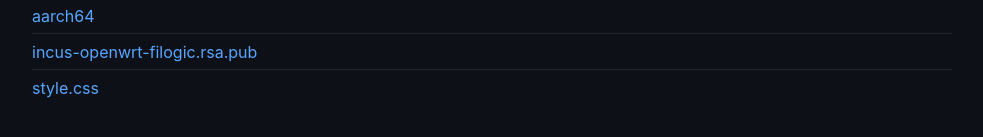
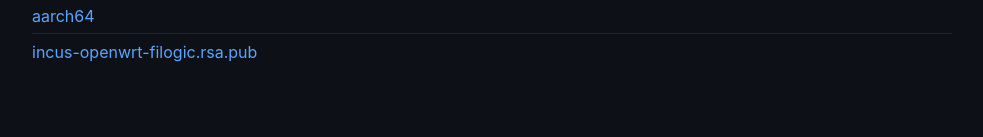
Before and after one commit to gonciarz/incus-openwrt-filogic, a plain HTML site: page index.html in a window 1280 px wide. Shown: the part 419-556 px from the top of the page, without its empty margins (148-1131 px from the left). Drawn offline with Linux system fonts and the light colour scheme.

Commit message:
deploy: c12399bfc2e61dc8ffe42e0c39e3d5ed8c45b887

```diff
--- a/index.html
+++ b/index.html
@@ -16,7 +16,7 @@
 apk add incus-static</pre>
 <h1>Index of /</h1>
 <ul>
-<li><a href="aarch64">aarch64</a></li><li><a href="incus-openwrt-filogic.rsa.pub">incus-openwrt-filogic.rsa.pub</a></li><li><a href="style.css">style.css</a></li>
+<li><a href="aarch64">aarch64</a></li><li><a href="incus-openwrt-filogic.rsa.pub">incus-openwrt-filogic.rsa.pub</a></li>
 </ul>
 </body>
 </html>
```
Also changed, not shown: 5 other files.
